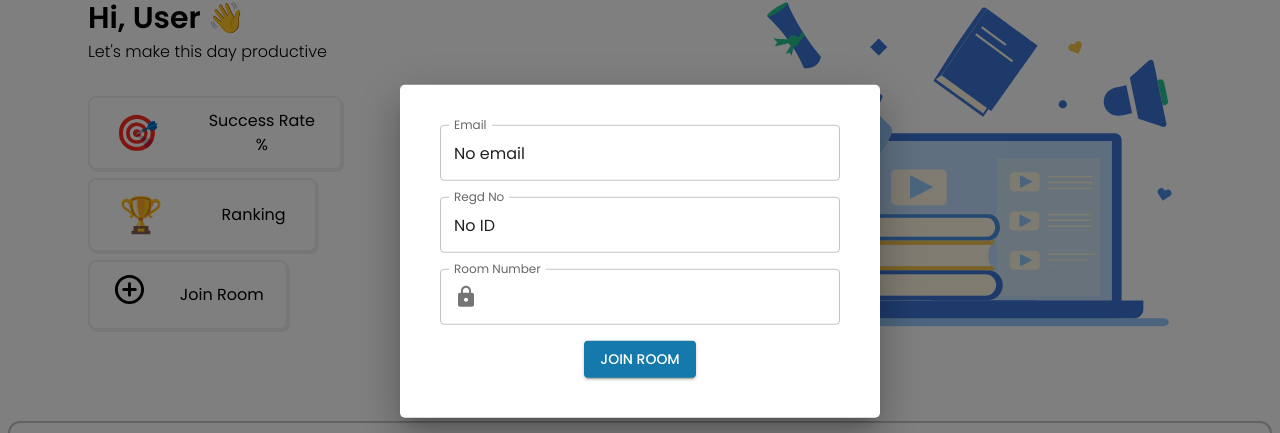
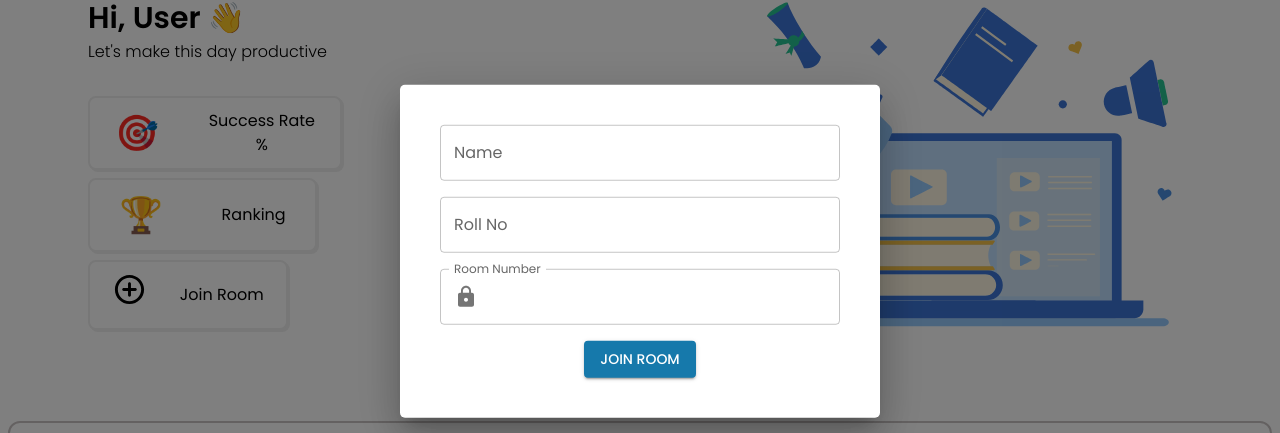
Before and after one commit to YuvaSriSai18/Quiz-App, a React (Vite) app in the folder client/: page / in a window 1280 px wide. Both pictures are taken after a click on the button "Join Room". Shown: the part 149-582 px from the top of the page. Built offline with nearby package versions, Linux system fonts and the light colour scheme; no server answers.

Commit message:
error handling

```diff
--- /dev/null
+++ b/client/src/components/Modals/JoinRoomWithoutAuth.jsx
@@ -0,0 +1,69 @@
+import { Box, TextField, InputAdornment, Button } from "@mui/material";
+import React, { useState } from "react";
+import HttpsIcon from "@mui/icons-material/Https";
+import { useSelector } from "react-redux";
+
+export default function JoinRoomModal() {
+  const [email, setEmail] = useState("");
+  const [regdNo, setRegdNo] = useState("");
+  const [roomNumber, setRoomNumber] = useState("");
+
+  const handleEmailChange = (event) => {
+    setEmail(event.target.value);
+  };
+
+  const handleRegdNoChange = (event) => {
+    setRegdNo(event.target.value);
+  };
+
+  const handleRoomNumberChange = (event) => {
+    setRoomNumber(event.target.value);
+  };
+
+  const handleSubmit = () => {
+    // Handle the form submission logic here
+    console.log({ email, regdNo, roomNumber });
+    // You can add your API call or other logic here
+  };
+
+  return (
+    <Box sx={{ width: "100%" }}>
+      <TextField
+        label="Name"
+        id="user-email"
+        value={email}
+        onChange={handleEmailChange}
+        variant="outlined"
+        sx={{ color: "black", mb: 2, width: { xs: "90%", md: "100%" } }}
+      />
+      <TextField
+        label="Roll No"
+        id="user-id"
+        value={regdNo}
+        onChange={handleRegdNoChange}
+        variant="outlined"
+        sx={{ color: "black", mb: 2, width: { xs: "90%", md: "100%" } }}
+      />
+      <TextField
+        id="room-number"
+        label="Room Number"
+        value={roomNumber}
+        onChange={handleRoomNumberChange}
+        sx={{ color: "black", mb: 2, width: { xs: "90%", md: "100%" } }}
+        InputProps={{
+          startAdornment: (
+            <InputAdornment position="start">
+              <HttpsIcon />
+            </InputAdornment>
+          ),
+        }}
+        variant="outlined"
+      />
+      <center>
+        <Button variant="contained" onClick={handleSubmit}>
+          Join Room
+        </Button>
+      </center>
+    </Box>
+  );
+}
--- a/client/src/components/Quizzes_Container/Quiz_QP_Write/Quiz_QuestionPaperWrite.jsx
+++ b/client/src/components/Quizzes_Container/Quiz_QP_Write/Quiz_QuestionPaperWrite.jsx
@@ -25,14 +25,21 @@ export default function Quiz_QuestionPaperWrite({ QuizQuestionsData }) {
   console.log(responses);
   return (
     <div>
-      {QuizQuestionsData.questions.map((question, index) => (
+      {QuizQuestionsData.questions.length > 0 ? (
+        QuizQuestionsData.questions.map((question, index) => (
           <QuestionCard
             key={index}
             question={question}
             questionNumber={index + 1}
             handleResponseChange={handleResponseChange}
           />
-      ))}
+        ))
+      ) : (
+        <>
+          <h1>No Questions Found</h1>
+        </>
+      )}
+      {QuizQuestionsData.questions.length > 0 && (
         <center>
           <Button
             variant="contained"
@@ -48,6 +55,7 @@ export default function Quiz_QuestionPaperWrite({ QuizQuestionsData }) {
             Submit
           </Button>
         </center>
+      )}
       {/* You can add a submit button here to handle the submission of the responses */}
     </div>
   );
--- a/client/src/pages/Home/Home.jsx
+++ b/client/src/pages/Home/Home.jsx
@@ -6,7 +6,7 @@ import QuizzesContainer from "../../components/Quizzes_Container/getAllQuizzes/Q
 import AddCircleOutlineRoundedIcon from "@mui/icons-material/AddCircleOutlineRounded";
 import { useSelector } from "react-redux";
 import JoinRoomModal from "../../components/Modals/JoinRoomModal";
-
+import JoinRoomWithoutAuth from "../../components/Modals/JoinRoomWithoutAuth";
 const style = {
   position: "absolute",
   top: "50%",
@@ -175,7 +175,7 @@ export default function Home() {
         }}
       >
         <Box sx={style}>
-          <JoinRoomModal />
+          {userData.email ? <JoinRoomModal /> : <JoinRoomWithoutAuth />}
         </Box>
       </Modal>
     </div>
--- a/client/src/pages/Quiz/Quiz_Update.jsx
+++ b/client/src/pages/Quiz/Quiz_Update.jsx
@@ -36,7 +36,7 @@ const Quiz_Update = () => {
     ],
     duration: 0,
     roomPass: Math.floor(100000 + Math.random() * 900000),
-    openTime: "",
+    // openTime: "",
   });
 
   const [isModalOpen, setIsModalOpen] = useState(false);
@@ -172,7 +172,7 @@ const Quiz_Update = () => {
             fullWidth
             margin="normal"
           />
-          <TextField
+          {/* <TextField
             label="Open Time (YYYY-MM-DD HH:MM)"
             value={questionPaper.openTime}
             type="datetime-local"
@@ -184,7 +184,7 @@ const Quiz_Update = () => {
             }
             fullWidth
             margin="normal"
-          />
+          /> */}
           {questionPaper.questions.map((question, index) => (
             <div key={index} style={{ marginBottom: "20px" }}>
               <Tooltip
@@ -192,7 +192,7 @@ const Quiz_Update = () => {
                 sx={{ float: "right" }}
               >
                 <IconButton onClick={() => handleRemoveQuestion(index)}>
-                  <RemoveCircleRoundedIcon />
+                  <RemoveCircleRoundedIcon color="error" />
                 </IconButton>
               </Tooltip>
               <TextField
@@ -230,6 +230,7 @@ const Quiz_Update = () => {
                 </div>
               ))}
               <center>
+                <Tooltip title="Add Option">
                   <IconButton
                     variant="contained"
                     onClick={() => handleAddOption(index)}
@@ -244,6 +245,7 @@ const Quiz_Update = () => {
                   >
                     <Add />
                   </IconButton>
+                </Tooltip>
               </center>
               <Box display={"flex"} justifyContent={"space-around"} mt={1}>
                 <TextField
```
Also changed, not shown: client/src/components/Modals/QuizStartsIn.jsx (added, +50 -0 lines), 2 other files (tests, documents, lock files or other folders). Lines whose indentation alone changed are shown as unchanged.
